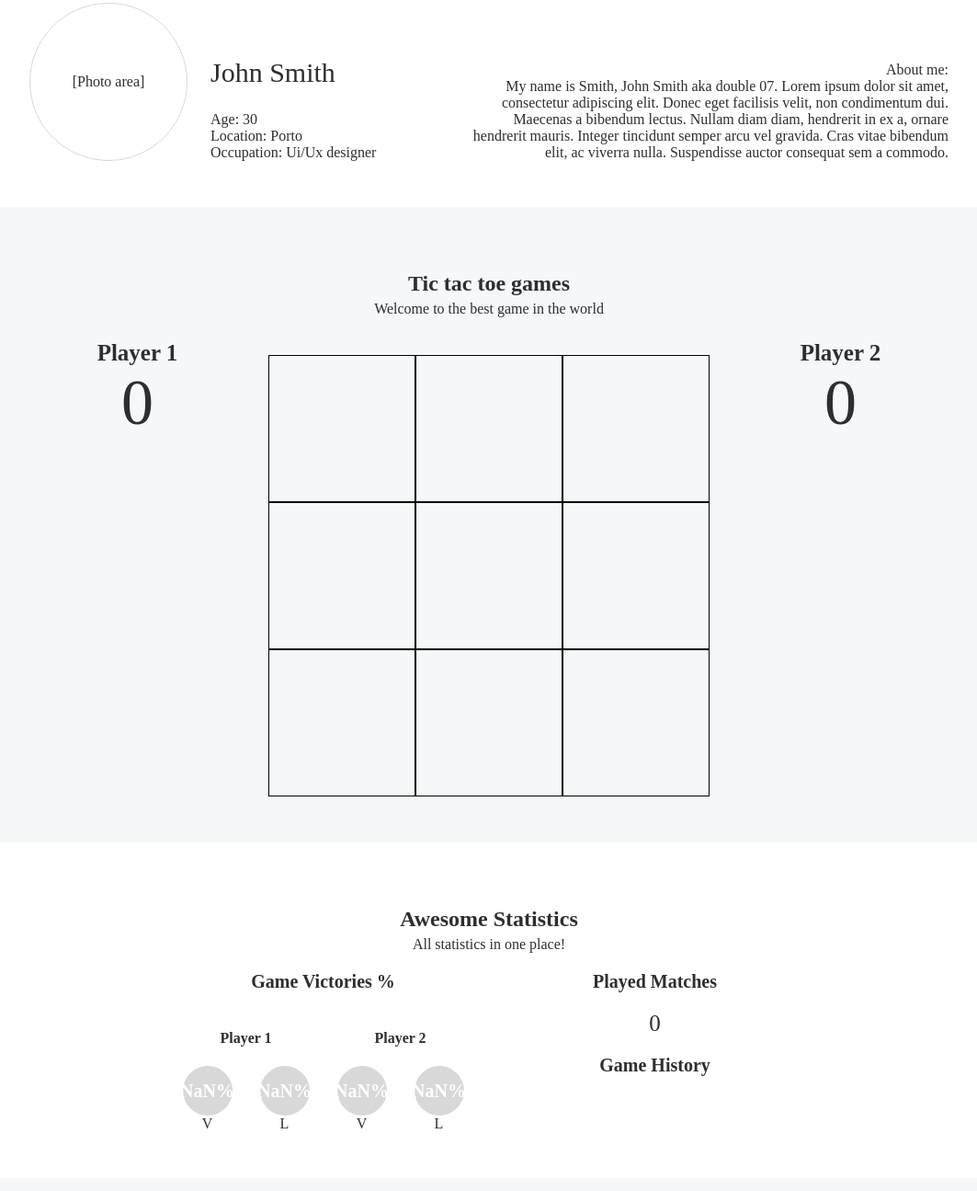
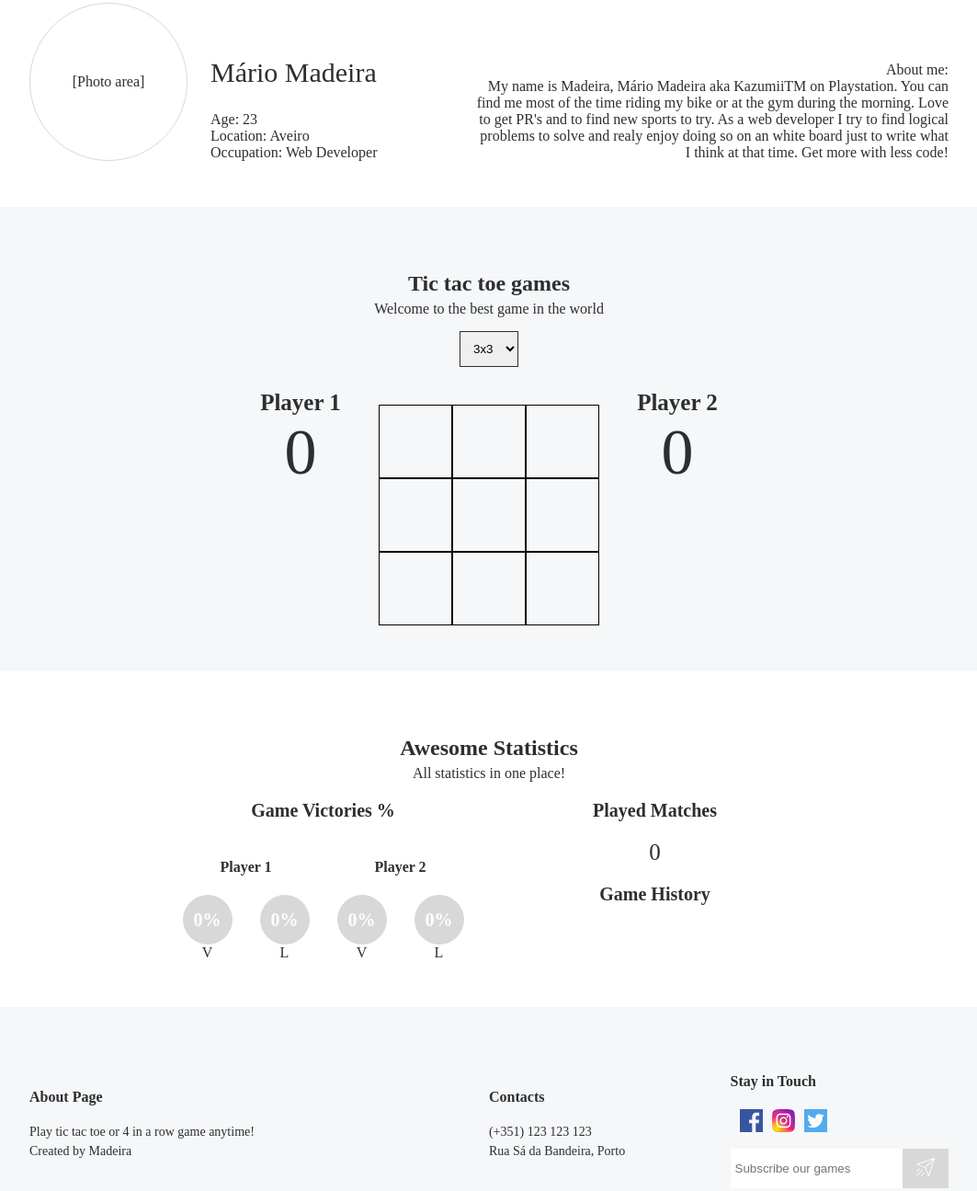
Before and after one commit to mmadeiraa/frontend-interview, a React app: page / in a window 1280 px wide. Shown: the part 122-1417 px from the top of the page at 92% size, without its empty margins (108-1171 px from the left). Built offline with nearby package versions, Linux system fonts and the light colour scheme; a web font is replaced by a local one.

Commit message:
Finished exercise

```diff
--- a/src/App/style.scss
+++ b/src/App/style.scss
@@ -1,3 +1,5 @@
+@import "src/utils/variables";
+
 @font-face {
   font-family: Glacial;
   src: url(../assets/fonts/glacialindifference-regular-webfont.ttf);
@@ -18,7 +20,7 @@
 body {
   margin: 0;
   font-family: Glacial;
-  color: #2c2e30;
+  color: $black;
 
   p {
     margin: 0;
--- a/src/components/CandidateInformation/index.js
+++ b/src/components/CandidateInformation/index.js
@@ -8,13 +8,13 @@ const CandidateInformation = () => (
       <div className="pictureArea">[Photo area]</div>
     </picture>
     <div className="candidateBio">
-      <h2>John Smith</h2>
-      <p>Age: 30</p>
-      <p>Location: Porto</p>
-      <p>Occupation: Ui/Ux designer</p>
+      <h2>Mário Madeira</h2>
+      <p>Age: 23</p>
+      <p>Location: Aveiro</p>
+      <p>Occupation: Web Developer</p>
     </div>
     <div className="candidateDescription">
-      <p>About me: <br /> My name is Smith, John Smith aka double 07. Lorem ipsum dolor sit amet, consectetur adipiscing elit. Donec eget facilisis velit, non condimentum dui. Maecenas a bibendum lectus. Nullam diam diam, hendrerit in ex a, ornare hendrerit mauris. Integer tincidunt semper arcu vel gravida. Cras vitae bibendum elit, ac viverra nulla. Suspendisse auctor consequat sem a commodo. </p>
+      <p>About me: <br /> My name is Madeira, Mário Madeira aka KazumiiTM on Playstation. You can find me most of the time riding my bike or at the gym during the morning. Love to get PR's and to find new sports to try. As a web developer I try to find logical problems to solve and realy enjoy doing so on an white board just to write what I think at that time. Get more with less code!</p>
     </div>
   </section>
 );
--- a/src/components/Footer/style.scss
+++ b/src/components/Footer/style.scss
@@ -1,5 +1,7 @@
+@import "src/utils/variables";
+
 footer {
-  background-color: #f6f7f8;
+  background-color: $neo-blank;
   padding: 50px 140px;
   display: grid;
   grid-auto-columns: 1fr;
--- a/src/components/GameWinner/index.js
+++ b/src/components/GameWinner/index.js
@@ -7,7 +7,7 @@ const GameWinner = ({ closeGameWinner, winner }) => (
     <div>
       <p>(ﾉ◕ヮ◕)ﾉ*:･ﾟ✧ ✧ﾟ･: *</p>
       <p>The Player{winner} won!</p>
-      <button onClick={() => closeGameWinner()}>Reset board!</button>
+      <button onClick={() => closeGameWinner()}>See statistics!</button>
     </div>
   </div>
 );
--- a/src/components/GameWinner/style.scss
+++ b/src/components/GameWinner/style.scss
@@ -1,3 +1,5 @@
+@import "src/utils/variables";
+
 .gameWinnerBackground {
   position: fixed;
   width: 100%;
@@ -24,7 +26,7 @@
 
     button {
       height: 55px;
-      background-color: #37A8EE;
+      background-color: $primary-color;
       color: white;
       border-style: none;
 
--- a/src/components/Header/index.js
+++ b/src/components/Header/index.js
@@ -7,13 +7,16 @@ import './style.scss';
 const Header = () => {
 	const [scrolled150, setScroll] = useState(false);
   useEffect(() => {
-    document.addEventListener("scroll", () => {
-      if (window.scrollY > 150) {
+		const onScroll = () => {
+			if (window.scrollY > 150) {
 				setScroll(true);
 			} else {
 				setScroll(false);
 			}
-    })
+		}
+    document.addEventListener("scroll", onScroll);
+
+		return () => document.removeEventListener("scroll", onScroll);
   });
 
 	return (
--- a/src/components/Header/style.scss
+++ b/src/components/Header/style.scss
@@ -1,6 +1,8 @@
+@import "src/utils/variables";
+
 header {
   align-items: center;
-  background-color: #d8d8dd;
+  background-color: $grey;
   display: flex;
   height: 75px;
   justify-content: space-between;
--- a/src/components/InputWithIcon/style.scss
+++ b/src/components/InputWithIcon/style.scss
@@ -1,3 +1,5 @@
+@import "src/utils/variables";
+
 .input-container {
   display: flex;
 
@@ -8,14 +10,14 @@
 
   button {
     padding: 10px;
-    background-color: #d8d8d8;
+    background-color: $grey;
     color: white;
     min-width: 50px;
     text-align: center;
     border-style: none;
 
     img {
-      max-width: 10px;
+      max-width: 20px;
     }
   }
 }
--- a/src/components/Percentages/index.js
+++ b/src/components/Percentages/index.js
@@ -1,23 +1,27 @@
 import React from 'react';
+
+import { getPercentage } from 'src/utils/getPercentage';
+import { checkColor } from 'src/utils/checkColor';
 
 import './style.scss';
 
 const Percentages = ({ name, values: { matches = 0, loses = 0, wins = 0 } }) => {
-  const percentageOfGame = games => ((games / matches) * 100).toFixed(0);
+  const winsPercentage = getPercentage(wins, matches);
+  const losesPercentage = getPercentage(loses, matches);
 
   return (
     <div className="percentageWrapper">
       <h4>{name}</h4>
       <div>
         <div>
-          <span className="percentage">
-            {percentageOfGame(wins)}%
+          <span className={`percentage ${checkColor(winsPercentage, 'w')}`}>
+            {isNaN(winsPercentage) ? 0 : winsPercentage}%
           </span>
           <span>V</span>
         </div>
         <div>
-          <span className="percentage">
-            {percentageOfGame(loses)}%
+          <span className={`percentage ${checkColor(losesPercentage, 'l')}`}>
+            {isNaN(losesPercentage) ? 0 : losesPercentage}%
           </span>
           <span>L</span>
         </div>
--- a/src/containers/PlayArea/index.js
+++ b/src/containers/PlayArea/index.js
@@ -6,12 +6,19 @@ import TicTacToe from 'src/containers/TicTacToe';
 import './style.scss';
 
 const PlayArea = () => {
-  const { state: { currentMatchWins: { player1, player2 } }, _ } = useContext(ContextAPI);
+  const { state: { currentMatchWins: { player1, player2 } }, dispatch } = useContext(ContextAPI);
 
   return (
     <section className="playAreaWrapper">
       <h2>Tic tac toe games</h2>
       <p>Welcome to the best game in the world</p>
+      <select
+        defaultValue={9}
+        onChange={e => dispatch({ type: 'set_board_number', payload: e.target.value })}>
+        <option value={9}>3x3</option>
+        <option value={36}>6x6</option>
+        <option value={81}>9x9</option>
+      </select>
       <section>
         <div className="playerPoints">
           <span>Player 1</span>
--- a/src/containers/PlayArea/style.scss
+++ b/src/containers/PlayArea/style.scss
@@ -1,12 +1,21 @@
+@import "src/utils/variables";
+
 .playAreaWrapper {
   align-items: center;
-  background-color: #f6f7f8;
+  background-color: $neo-blank;
   display: flex;
   flex-direction: column;
   padding: 50px 140px;
 
   h2 {
     margin-bottom: 5px;
+  }
+
+  select {
+    margin-top: 15px;
+    border-style: none;
+    padding: 10px;
+    border: 1px solid $black;
   }
 
   section {
--- a/src/containers/Statistics/index.js
+++ b/src/containers/Statistics/index.js
@@ -33,7 +33,7 @@ const Statistics = () => {
             {matches}
           </span>
           <h3>Game History</h3>
-          {matchesHistory.map(val => <span className="singleHistory">P{val}</span>)}
+          {matchesHistory.map((val, idx) => <span key={idx} className="singleHistory">P{val}</span>)}
         </div>
       </section>
     </section>
--- a/src/containers/Statistics/style.scss
+++ b/src/containers/Statistics/style.scss
@@ -1,6 +1,6 @@
 .statisticsWrapper {
   align-items: center;
-  background-color: #fff;
+  background-color: white;
   display: flex;
   flex-direction: column;
   padding: 50px 140px;
--- a/src/containers/TicTacToe/style.scss
+++ b/src/containers/TicTacToe/style.scss
@@ -1,7 +1,7 @@
 .tictactoeWrapper {
   display: grid;
-  grid-template-columns: repeat(var(--board-size), 10rem);
-  grid-template-rows: repeat(var(--board-size), 10rem);
+  grid-template-columns: repeat(var(--board-size), 5rem);
+  grid-template-rows: repeat(var(--board-size), 5rem);
   margin-top: 1em;
 
   .cell {
@@ -12,7 +12,7 @@
     justify-content: center;
 
     img {
-      max-width: 7rem;
+      max-width: 4rem;
     }
   }
 }
--- a/src/store/index.js
+++ b/src/store/index.js
@@ -37,11 +37,12 @@ const initialState = {
   }
 };
 
-const resetState = {
-  boardSize: 9,
+const resetMoves = {
   currentPlayer: '1',
   moves: 0,
-  moveLimit: 9,
+}
+
+const resetMatchWins = {
   currentMatchWins: {
     player1: 0,
     player2: 0,
@@ -50,6 +51,18 @@ const resetState = {
 
 const reducer = (state, action) => {
   switch (action.type) {
+    case 'set_board_number': {
+      const size = Number(action.payload);
+
+      return {
+        ...state,
+        boardSize: size,
+        moveLimit: size,
+        moves: 0,
+        board: [...Array(size).fill(null)],
+      }
+    }
+
     case 'set_new_board': {
       const { board, currentPlayer } = state;
       board.splice(action.payload, 1, currentPlayer);
@@ -79,8 +92,8 @@ const reducer = (state, action) => {
 
       return {
         ...state,
-        ...resetState,
-        board: [...Array(9).fill(null)],
+        ...resetMoves,
+        board: [...Array(state.boardSize).fill(null)],
         currentMatchWins: {
           ...currentMatchWins,
           [matchPlayer]: currentMatchWins[matchPlayer] + 1,
@@ -89,13 +102,10 @@ const reducer = (state, action) => {
     }
 
     case 'set_draw': {
-      const { payload } = action;
-      const { currentMatchWins } = state;
-
       return {
         ...state,
-        ...resetState,
-        board: [...Array(9).fill(null)],
+        ...resetMoves,
+        board: [...Array(state.boardSize).fill(null)],
       }
     }
 
@@ -116,8 +126,9 @@ const reducer = (state, action) => {
     case 'reset_board': {
       return {
         ...state,
-        ...resetState,
-        board: [...Array(9).fill(null)],
+        ...resetMoves,
+        ...resetMatchWins,
+        board: [...Array(state.boardSize).fill(null)],
         winner: null,
       }
 }
--- /dev/null
+++ b/src/utils/checkColor.js
@@ -0,0 +1,6 @@
+export const checkColor = (val, res) => {
+  if (isNaN(val)) return;
+  if ((val > 80 && res === 'w') || (val < 20 && res === 'l')) return 'greenPercentage';
+  if (val > 20 && val < 80) return 'yellowPercentage';
+  else return 'redPercentage';
+}
--- /dev/null
+++ b/src/utils/getPercentage.js
@@ -0,0 +1 @@
+export const getPercentage = (games, matches) => ((games / matches) * 100).toFixed(0);
--- /dev/null
+++ b/src/utils/variables.scss
@@ -0,0 +1,11 @@
+/** Main Colors **/
+$neo-blank: #f6f7f8;
+$grey: #d8d8d8;
+$black: #2c2e30;
+$red: #B33F40;
+$yellow: #f1c40f;
+$green: #00dca4;
+
+/** Button Colors **/
+$primary-color: #37A8EE;
+$secondary-button: #00DCA4;
```
Also changed, not shown: src/components/CandidateInformation/style.scss (+10 -1 lines), src/components/Percentages/style.scss (+16 -2 lines).
